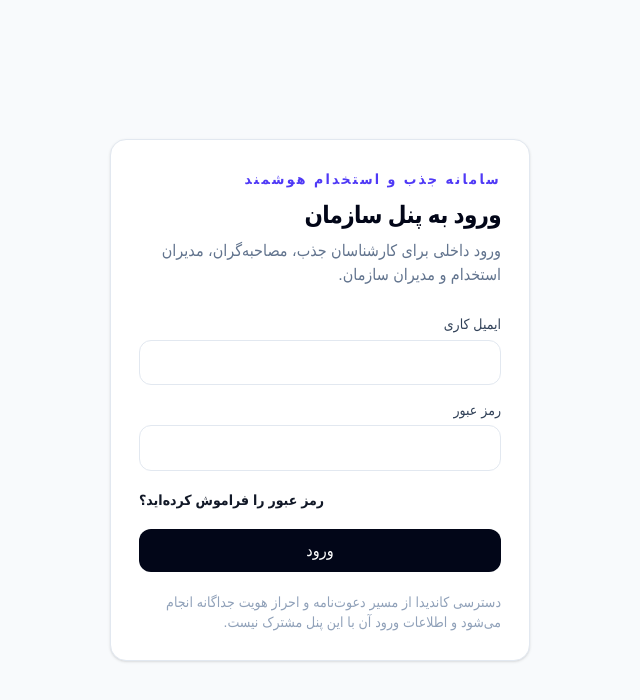
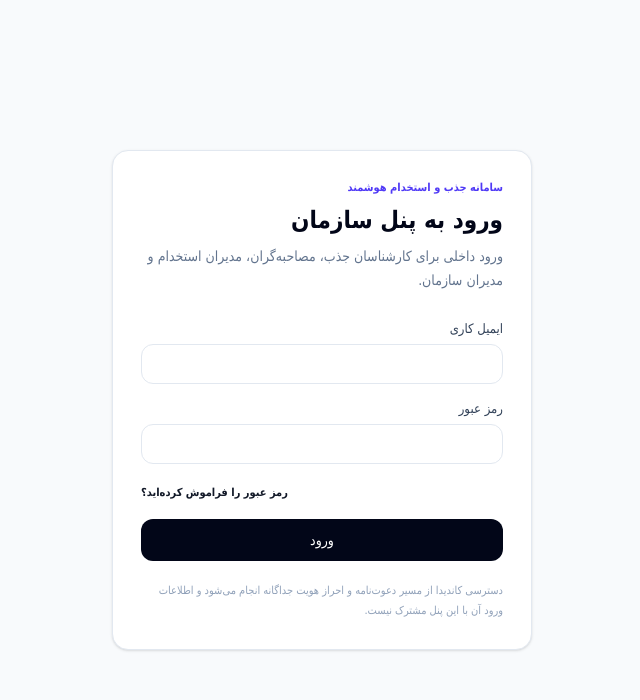
Before and after one commit to sajadcut/interview, a Next.js app in the folder apps/web/: page /login in a window 1280 px wide. Shown: the top 700 px of the page, without its empty margins (472-1112 px from the left). Built offline with nearby package versions, Linux system fonts and the light colour scheme; no server answers; a web font is replaced by a local one; what @interview/api-client would draw is missing.

Commit message:
fix(web): restore readable Persian UI typography and scope B Traffic to display text

```diff
--- a/apps/web/app/globals.css
+++ b/apps/web/app/globals.css
@@ -1,73 +1,153 @@
 @import "tailwindcss";
 @source "../../../packages/ui/src";
 
-:root{--background:#f5f7fb;--surface:#fff;--surface-subtle:#f8fafc;--foreground:#111827;--muted:#64748b;--border:#e2e8f0;--accent:#4f46e5;--accent-foreground:#fff;--success:#059669;--warning:#d97706;--danger:#e11d48;--radius:12px}
-*{box-sizing:border-box}html,body{margin:0;min-height:100%;background:var(--background);color:var(--foreground)}body{font-family:Inter,ui-sans-serif,system-ui,-apple-system,BlinkMacSystemFont,"Segoe UI",sans-serif;font-size:14px;text-rendering:optimizeLegibility;-webkit-font-smoothing:antialiased}a{color:inherit;text-decoration:none}button,input,textarea,select{font:inherit}:focus-visible{outline:2px solid #818cf8;outline-offset:2px}
-::selection{background:#c7d2fe;color:#312e81}*{scrollbar-width:thin;scrollbar-color:#cbd5e1 transparent}
-.data-table{width:100%;border-collapse:separate;border-spacing:0;table-layout:auto}.data-table th{height:42px;border-bottom:1px solid #e2e8f0;background:#f8fafc;padding:0 16px;text-align:start;white-space:nowrap;font-size:10px;font-weight:650;letter-spacing:.01em;color:#64748b}.data-table td{height:58px;border-bottom:1px solid #eef2f7;padding:0 16px;font-size:11px;line-height:1.4;color:#334155}.data-table tr:last-child td{border-bottom:0}.data-table tbody tr{transition:background-color .15s ease}.data-table tbody tr:hover td{background:#fafbff}.data-table a{transition:color .15s ease}.video-stage{background:radial-gradient(circle at 50% 28%,#38445d 0,#1b2434 38%,#0d1420 78%)}.digital-human{background:radial-gradient(circle at 50% 35%,#f0c9ad 0 9%,#c18f76 10% 16%,transparent 17%),radial-gradient(ellipse at 50% 72%,#28374d 0 25%,transparent 26%),linear-gradient(145deg,#202d41,#0e1522)}
-
-/* The Persian font is bundled from /font through next/font/local, never fetched from a CDN. */
-html[dir="rtl"] body{
-  font-family:var(--font-b-traffic),Tahoma,Arial,sans-serif;
-  font-size:16px;
-  line-height:1.65;
-  font-synthesis:none;
-}
-html[dir="rtl"] button,
-html[dir="rtl"] input,
-html[dir="rtl"] textarea,
-html[dir="rtl"] select{font-family:inherit;line-height:1.45}
-/* The candidate experience has its own locale; do not impose Persian typography on its English pages. */
-html[dir="rtl"] [lang="en"][dir="ltr"]{
-  font-family:Inter,ui-sans-serif,system-ui,-apple-system,BlinkMacSystemFont,"Segoe UI",sans-serif;
-  font-size:14px;
-  line-height:normal;
-  font-synthesis:auto;
-}
-/* Legacy dense UI used 9–11px labels. Normalize them for B Traffic in the internal workspaces. */
-.persian-ui .text-\[8px\]{font-size:11px}
-.persian-ui .text-\[9px\]{font-size:12px}
-.persian-ui .text-\[10px\]{font-size:13px}
-.persian-ui .text-\[11px\]{font-size:14px}
-.persian-ui .text-\[12px\]{font-size:15px}
-.persian-ui .text-\[13px\]{font-size:16px}
-.persian-ui .text-\[14px\]{font-size:17px}
-.persian-ui .data-table th{height:auto;min-height:44px;padding:11px 16px;font-size:13px;line-height:1.6;letter-spacing:normal}
-.persian-ui .data-table td{height:auto;min-height:58px;padding:10px 16px;font-size:14px;line-height:1.6}
-.persian-ui .data-table a,.persian-ui .data-table button{white-space:normal}
-.persian-ui [dir="ltr"],.persian-ui input[type="email"],.persian-ui input[type="url"]{unicode-bidi:isolate}
-@media (max-width:639px){
-  .persian-ui .data-table th,.persian-ui .data-table td{padding:9px 12px}
-  /* Avoid iOS focus zoom on dense form inputs without changing checkboxes. */
-  .persian-ui :is(input:not([type="checkbox"]):not([type="radio"]):not([type="file"]),textarea,select){
-    min-height:44px;
-  }
-  /* Override tiny utility sizes on form fields while preserving intentionally
-     large controls (for example, the candidate's one-time-code input). */
-  .persian-ui :is(input,textarea,select):is(
-    [class~="text-xs"],
-    [class~="text-sm"],
-    [class~="text-[8px]"],
-    [class~="text-[9px]"],
-    [class~="text-[10px]"],
-    [class~="text-[11px]"],
-    [class~="text-[12px]"],
-    [class~="text-[13px]"]
-  ){font-size:16px}
+:root {
+  --background: #f5f7fb;
+  --surface: #fff;
+  --surface-subtle: #f8fafc;
+  --foreground: #111827;
+  --muted: #64748b;
+  --border: #e2e8f0;
+  --accent: #4f46e5;
+  --accent-foreground: #fff;
+  --success: #059669;
+  --warning: #d97706;
+  --danger: #e11d48;
+  --radius: 12px;
 }
 
-/* Keep Latin identifiers and communication fields readable inside right-to-left forms. */
-html[dir="rtl"] input[type="email"],
-html[dir="rtl"] input[type="url"],
-html[dir="rtl"] input[type="tel"]{
-  direction:ltr;
-  text-align:left;
-  font-family:Arial,Tahoma,sans-serif;
+* { box-sizing: border-box; }
+html, body {
+  margin: 0;
+  min-height: 100%;
+  background: var(--background);
+  color: var(--foreground);
 }
-.persian-ui :where(code,pre){
-  direction:ltr;
-  unicode-bidi:isolate;
-  font-family:ui-monospace,SFMono-Regular,Consolas,monospace;
+body {
+  font-family: Inter, ui-sans-serif, system-ui, -apple-system, BlinkMacSystemFont, "Segoe UI", sans-serif;
+  font-size: 14px;
+  text-rendering: optimizeLegibility;
+  -webkit-font-smoothing: antialiased;
 }
-.persian-ui .text-xs{font-size:14px}
-.persian-ui .text-sm{font-size:16px}
+a { color: inherit; text-decoration: none; }
+button, input, textarea, select { font: inherit; }
+:focus-visible { outline: 2px solid #818cf8; outline-offset: 2px; }
+::selection { background: #c7d2fe; color: #312e81; }
+* { scrollbar-width: thin; scrollbar-color: #cbd5e1 transparent; }
+
+.data-table { width: 100%; border-collapse: separate; border-spacing: 0; table-layout: auto; }
+.data-table th {
+  height: 42px;
+  border-bottom: 1px solid #e2e8f0;
+  background: #f8fafc;
+  padding: 0 16px;
+  text-align: start;
+  white-space: nowrap;
+  font-size: 10px;
+  font-weight: 600;
+  color: #64748b;
+}
+.data-table td {
+  height: 58px;
+  border-bottom: 1px solid #eef2f7;
+  padding: 0 16px;
+  font-size: 11px;
+  line-height: 1.5;
+  color: #334155;
+}
+.data-table tr:last-child td { border-bottom: 0; }
+.data-table tbody tr { transition: background-color .15s ease; }
+.data-table tbody tr:hover td { background: #fafbff; }
+.data-table a { transition: color .15s ease; }
+
+.video-stage {
+  background: radial-gradient(circle at 50% 28%,#38445d 0,#1b2434 38%,#0d1420 78%);
+}
+.digital-human {
+  background: radial-gradient(circle at 50% 35%,#f0c9ad 0 9%,#c18f76 10% 16%,transparent 17%),
+    radial-gradient(ellipse at 50% 72%,#28374d 0 25%,transparent 26%),
+    linear-gradient(145deg,#202d41,#0e1522);
+}
+
+/*
+ * B Traffic's classic letterforms and very large vertical metrics do not work
+ * for dense 9–12px product controls. Use a reliably readable Persian UI stack
+ * for navigation, cards and forms; keep the bundled B Traffic for opt-in
+ * decorative display text only. No remote font dependency is introduced.
+ */
+html[dir="rtl"] body { font-family: Tahoma, "Segoe UI", Arial, sans-serif; }
+.persian-ui {
+  font-family: Tahoma, "Segoe UI", Arial, sans-serif;
+  font-size: 14px;
+  line-height: 1.6;
+}
+.persian-ui :is(h1, h2, h3),
+.persian-ui [class*="tracking-"] {
+  letter-spacing: normal;
+}
+.persian-ui .font-b-traffic-display {
+  font-family: var(--font-b-traffic), Tahoma, Arial, sans-serif;
+  font-weight: 400;
+  line-height: 1.8;
+  letter-spacing: normal;
+}
+/* Only rescue illegibly small legacy labels; do not inflate every font size. */
+.persian-ui .text-\\[8px\\],
+.persian-ui .text-\\[9px\\] { font-size: 11px; }
+.persian-ui .text-\\[10px\\] { font-size: 12px; }
+.persian-ui .text-\\[11px\\] { font-size: 13px; }
+.persian-ui .text-\\[12px\\] { font-size: 14px; }
+.persian-ui .text-\\[13px\\],
+.persian-ui .text-\\[14px\\] { font-size: 15px; }
+.persian-ui .text-xs { font-size: 13px; }
+.persian-ui .text-sm { font-size: 14px; }
+.persian-ui .data-table th {
+  height: auto;
+  min-height: 42px;
+  padding: 10px 14px;
+  font-size: 12px;
+  line-height: 1.55;
+  letter-spacing: normal;
+}
+.persian-ui .data-table td {
+  height: auto;
+  min-height: 56px;
+  padding: 10px 14px;
+  font-size: 13px;
+  line-height: 1.55;
+}
+.persian-ui .data-table a,
+.persian-ui .data-table button { white-space: normal; }
+
+/* Mixed-language identifiers must retain an understandable LTR reading order. */
+html[dir="rtl"] :is(input[type="email"], input[type="url"], input[type="tel"]) {
+  direction: ltr;
+  text-align: left;
+  font-family: Arial, Tahoma, sans-serif;
+}
+.persian-ui :is(code, pre) {
+  direction: ltr;
+  unicode-bidi: isolate;
+  font-family: ui-monospace, SFMono-Regular, Consolas, monospace;
+}
+.persian-ui [dir="ltr"] { unicode-bidi: isolate; }
+
+/* Candidate-facing English remains independent of the internal Persian UI. */
+html[dir="rtl"] [lang="en"][dir="ltr"] {
+  font-family: Inter, ui-sans-serif, system-ui, -apple-system, BlinkMacSystemFont, "Segoe UI", sans-serif;
+  font-size: 14px;
+  line-height: normal;
+}
+@media (max-width: 639px) {
+  .persian-ui .data-table th,
+  .persian-ui .data-table td { padding: 9px 12px; }
+  .persian-ui :is(input:not([type="checkbox"]):not([type="radio"]):not([type="file"]), textarea, select) {
+    min-height: 44px;
+  }
+  .persian-ui :is(input, textarea, select):is(
+    [class~="text-xs"], [class~="text-sm"],
+    [class~="text-[8px]"], [class~="text-[9px]"],
+    [class~="text-[10px]"], [class~="text-[11px]"],
+    [class~="text-[12px]"], [class~="text-[13px]"]
+  ) { font-size: 16px; }
+}
```
